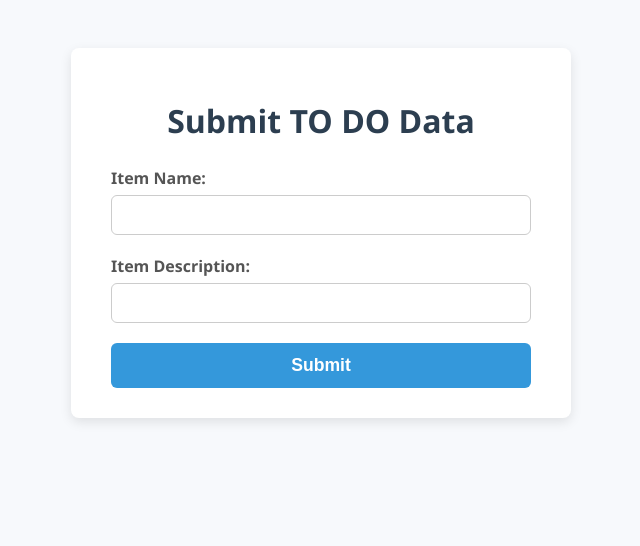
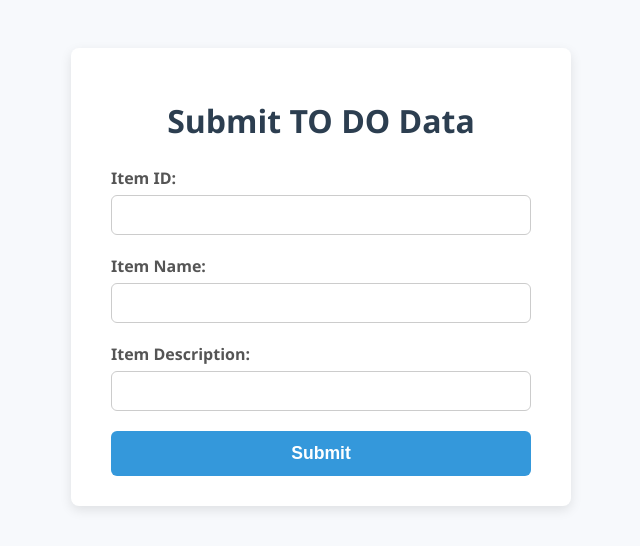
Before and after one commit to SlxJacks/git-practice, a Flask app: template frontend/templates/toDo.html in a window 1280 px wide. Shown: the top 546 px of the page, without its empty margins (319-959 px from the left). Run offline with Flask 3, Linux system fonts and the light colour scheme; the template is opened without the code that fills it, so the values that code supplies are empty.

Commit message:
Add Item ID field

```diff
--- a/frontend/templates/toDo.html
+++ b/frontend/templates/toDo.html
@@ -111,6 +111,9 @@
     <h1>Submit TO DO Data</h1>
 
     <form method="post" action="{{ url_for('submittodoitem') }}">
+      <label for="itemid">Item ID:</label>
+      <input type="text" name="itemid" id="itemid" />
+
       <label for="name">Item Name:</label>
       <input type="text" name="name" id="name" />
 
```
